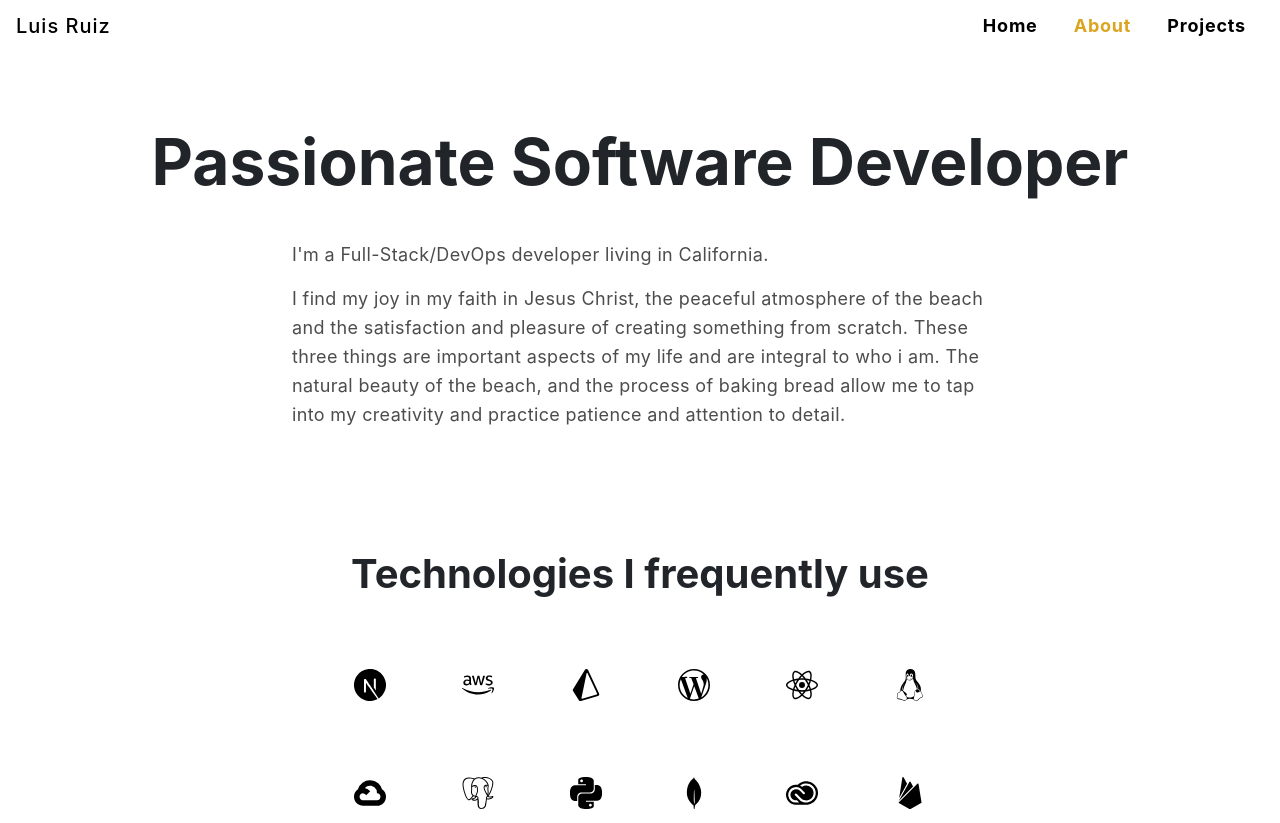
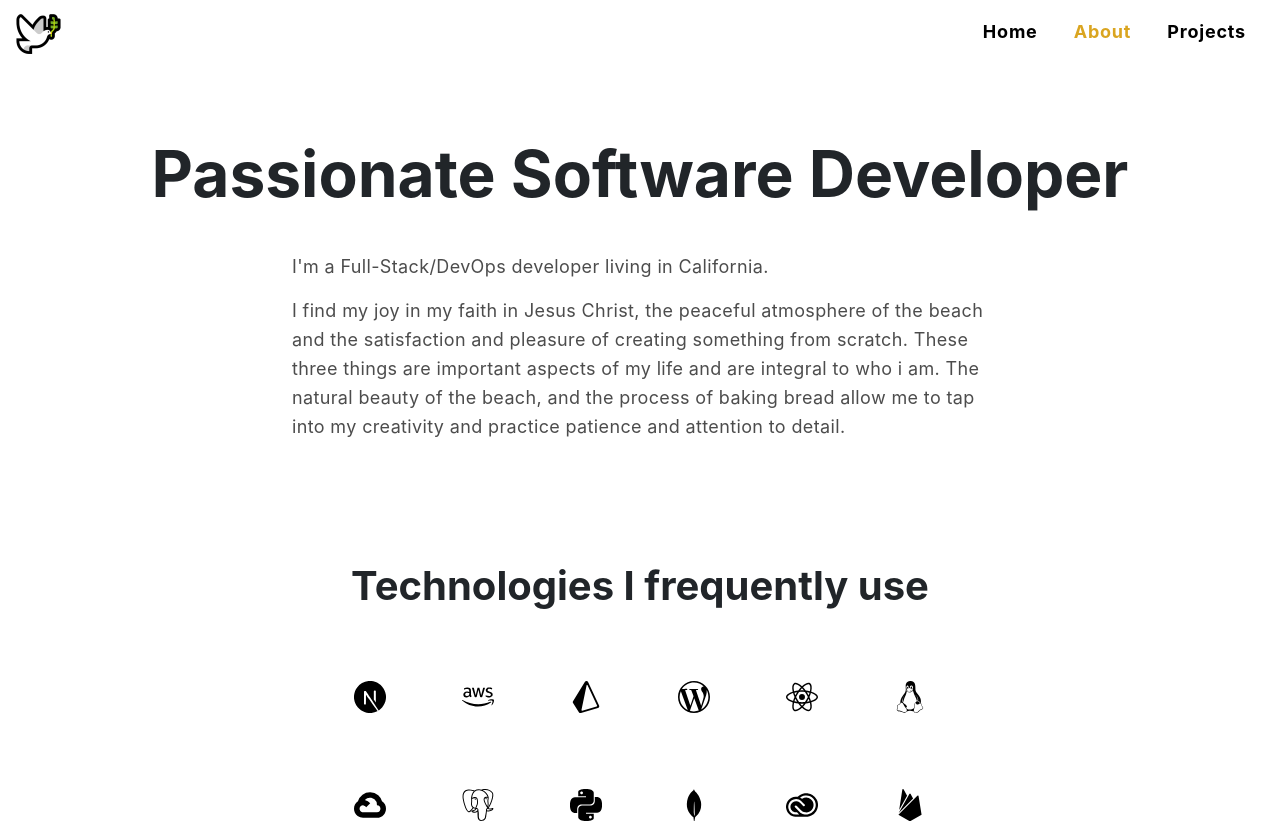
Before and after one commit to lruiz5/portfolio, a Next.js app: page /about in a window 1280 px wide. Shown: the top 823 px of the page. Built offline with nearby package versions, Linux system fonts and the light colour scheme.

Commit message:
added logo to navbar with basic ani

```diff
--- a/components/Navbar.js
+++ b/components/Navbar.js
@@ -18,7 +18,7 @@ const BsNavLink = (props) => {
 const BsNavBrand = () => {
   return (
     <Link className="navbar-brand port-navbar-brand" href="/">
-      Luis Ruiz
+      <Image src="/img/dove-touch-icon.png" width={30} height={30} />
     </Link>
   );
 };
--- a/components/shared/Header.js
+++ b/components/shared/Header.js
@@ -3,6 +3,7 @@ import Link from "next/link";
 import ReactResizeDetector from "react-resize-detector";
 import { Collapse, Navbar, NavbarToggler, Nav, NavItem } from "reactstrap";
 import ActiveLink from "components/shared/ActiveLink";
+import Image from "next/image";
 const BsNavLink = (props) => {
   const { href, title, className = "" } = props;
   return (
@@ -18,7 +19,7 @@ const BsNavLink = (props) => {
 const BsNavBrand = () => {
   return (
     <Link className="navbar-brand port-navbar-brand" href="/">
-      Luis Ruiz
+      <Image src="/img/dove-touch-icon.png" width={45} height={45} alt="logo" />
     </Link>
   );
 };
--- a/styles/components/_header.scss
+++ b/styles/components/_header.scss
@@ -14,7 +14,13 @@
         letter-spacing: 1px;
         font-weight: 500;
         border-bottom: 0px solid black;
+        transform: scaleX(-1);
+        &:hover{
+          transform: scaleX(1);
+        }
       }
+
+
 
       &-item {
         margin-left: 10px;
```
Also changed, not shown: public/img/dove-touch-icon.png (added).
